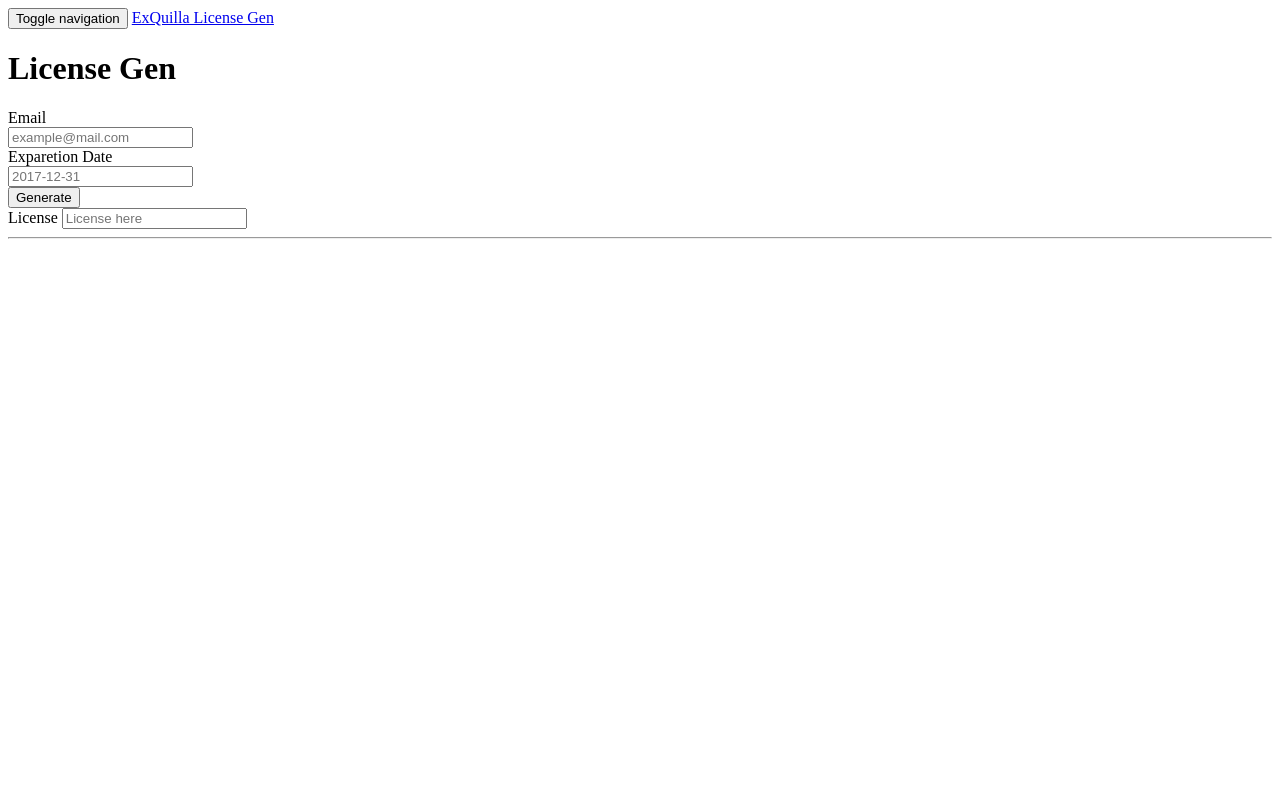
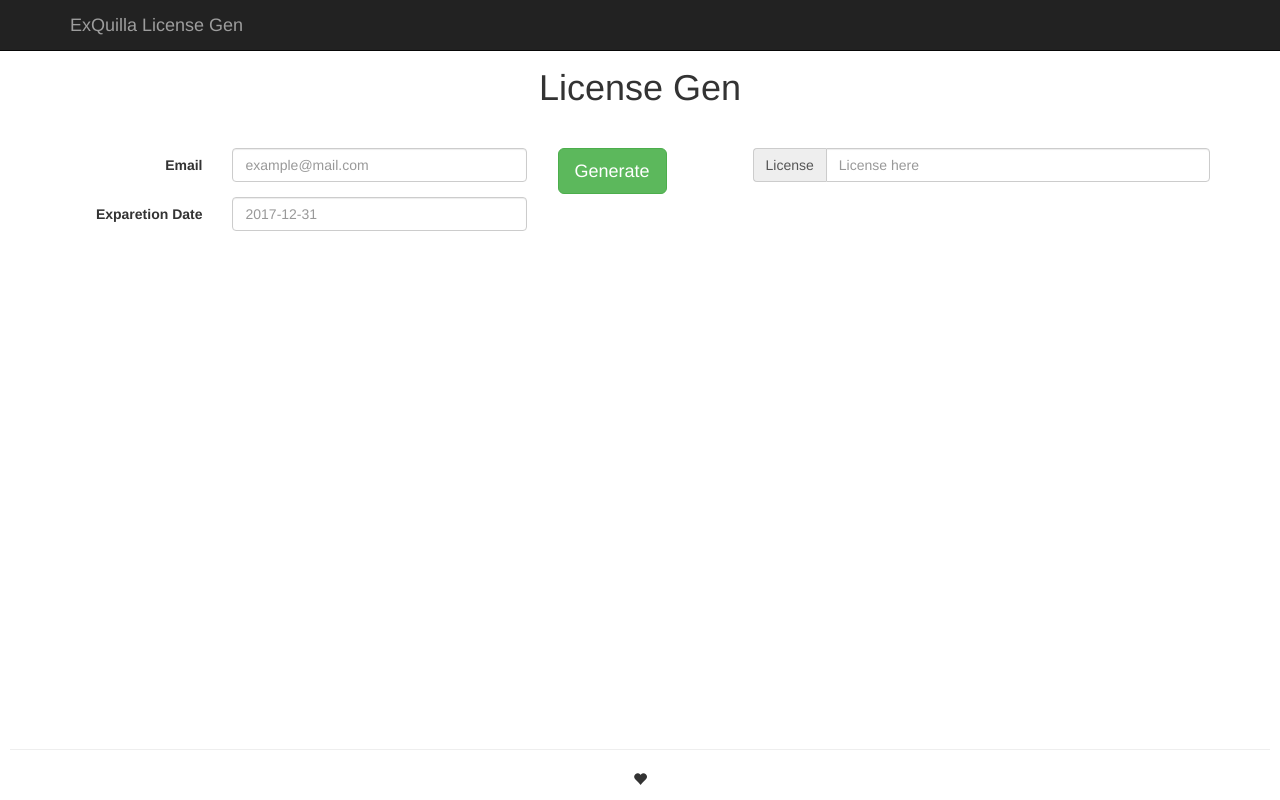
Before and after one commit to kruttaras/exquilla-license-gen, a plain HTML site: page index.html in a window 1280 px wide. Drawn offline with nearby package versions, Linux system fonts and the light colour scheme; the site is published under a folder, as on GitHub Pages, so addresses that start at the root find nothing.

Commit message:
Fix resource refs

```diff
--- a/index.html
+++ b/index.html
@@ -10,9 +10,9 @@
     <title>ExQuilla license gen</title>
 
     <!-- Bootstrap core CSS -->
-    <link href="/css/bootstrap.min.css" rel="stylesheet">
-    <link href="/css/bootstrap-datepicker.min.css" rel="stylesheet">
-    <link href="/css/main.css" rel="stylesheet">
+    <link href="css/bootstrap.min.css" rel="stylesheet">
+    <link href="css/bootstrap-datepicker.min.css" rel="stylesheet">
+    <link href="css/main.css" rel="stylesheet">
 
     <!-- HTML5 shim and Respond.js for IE8 support of HTML5 elements and media queries -->
     <!--[if lt IE 9]>
@@ -77,9 +77,9 @@
     </div>
   </div>
     <script src="https://ajax.googleapis.com/ajax/libs/jquery/3.1.1/jquery.min.js"></script>
-    <script src="/js/jquery.md5.js"></script>
-    <script src="/js/bootstrap.min.js"></script>
-    <script src="/js/bootstrap-datepicker.js"></script>
+    <script src="js/jquery.md5.js"></script>
+    <script src="js/bootstrap.min.js"></script>
+    <script src="js/bootstrap-datepicker.js"></script>
     <script>
        $("#generate-btn").click(function() {
          var email = $("#email").val();
```
